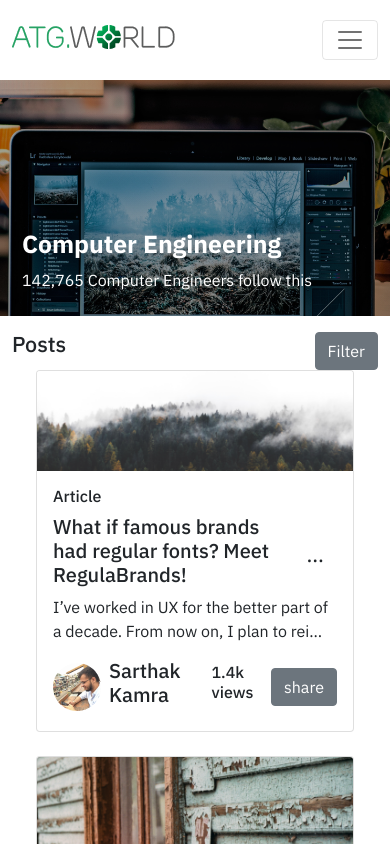
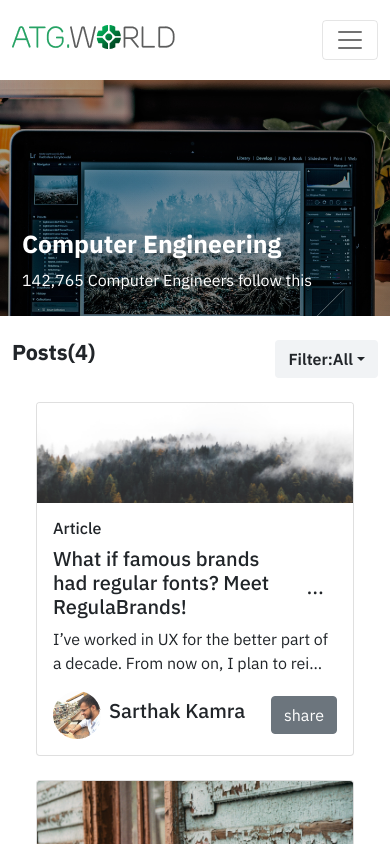
Before and after one commit to khan-shimul/atgWorld, a React (Create React App) app: page / in a window 390 px wide. Shown: the top 844 px of the page. Built offline with nearby package versions, Linux system fonts and the light colour scheme.

Commit message:
post responsiveness

```diff
--- a/src/components/Home/AllPost/AllPost/AllPost.css
+++ b/src/components/Home/AllPost/AllPost/AllPost.css
@@ -13,6 +13,11 @@
     display: none;
 } */
 
+.btn-filter{
+    background:  #F1F3F5;
+    font-weight: 600;
+}
+
 /* responsiveness */
 @media only screen and (max-width: 768px) {
     .all-post-container{
--- a/src/components/Home/AllPost/AllPost/AllPost.js
+++ b/src/components/Home/AllPost/AllPost/AllPost.js
@@ -1,5 +1,5 @@
 import React from 'react';
-import { Button, Container, Form, FormControl, Nav, Navbar, Row } from 'react-bootstrap';
+import { Button } from 'react-bootstrap';
 import './AllPost.css';
 import img1 from '../../../../images/post/1.png'
 import img2 from '../../../../images/post/2.png'
@@ -8,7 +8,6 @@ import authImg1 from '../../../../images/author/auth1.png';
 import authImg2 from '../../../../images/author/auth2.png';
 import authImg3 from '../../../../images/author/auth3.png';
 import authImg4 from '../../../../images/author/4.png';
-import Post from '../Post/Post';
 
 export const posts = [
     { id: 1, type: 'Article', title: 'What if famous brands had regular fonts? Meet RegulaBrands!', sub: 'I’ve worked in UX for the better part of a decade. From now on, I plan to rei…', img: img1, author: 'Sarthak Kamra', authImg: authImg1, views: '1.4k' },
@@ -19,7 +18,7 @@ export const posts = [
 
 const AllPost = () => {
     return (
-        <section className="sticky-top bg-white">
+        <section className="sticky-md-top bg-white">
             <div className="all-post-container row">
                 <div className="col-md-8 d-flex">
                     <h5 className="ms-2">Post</h5>
@@ -44,10 +43,19 @@ const AllPost = () => {
                 <hr className="brder mx-auto" />
             </div>
             <div className="container">
-                <div className="header-mobile d-sm-block d-md-none mt-3">
+                <div className="header-mobile d-sm-block d-md-none d-lg-none d-xl-none my-4">
                     <div className="d-flex justify-content-between">
-                        <h4>Posts</h4>
-                        <button className="btn btn-secondary">Filter</button>
+                        <h4 className="text-dark fw-bold">Posts({posts.length})</h4>
+                        <div className="dropdown">
+                            <button className="btn btn-filter dropdown-toggle" type="button" id="dropdownMenuButton" data-toggle="dropdown" aria-haspopup="true" aria-expanded="false">
+                                Filter:All
+                            </button>
+                            <div className="dropdown-menu" aria-labelledby="dropdownMenuButton">
+                                <a className="dropdown-item" href="#">Post</a>
+                                <a className="dropdown-item" href="#">Job</a>
+                                <a className="dropdown-item" href="#">Event</a>
+                            </div>
+                        </div>
                     </div>
                 </div>
             </div>
--- a/src/components/Home/AllPost/Post/Post.js
+++ b/src/components/Home/AllPost/Post/Post.js
@@ -56,7 +56,10 @@ const Post = ({ post }) => {
                             <h5>{author}</h5>
                         </div>
                         <div className="d-flex align-items-center">
-                            <h6 className="me-2">{views} views</h6>
+                            <div className="d-none d-sm-none d-md-block d-lg-block d-xl-block">
+                                <h6 className="me-2">{views} views</h6>
+                            </div>
+
                             <button className="btn btn-secondary">share</button>
                         </div>
                     </div>
```
